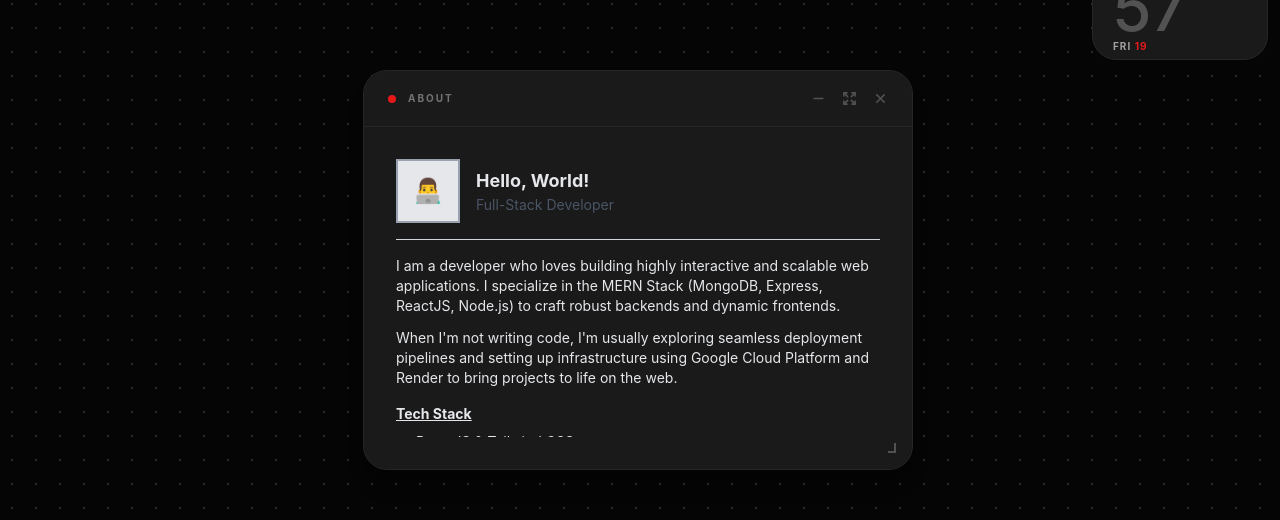
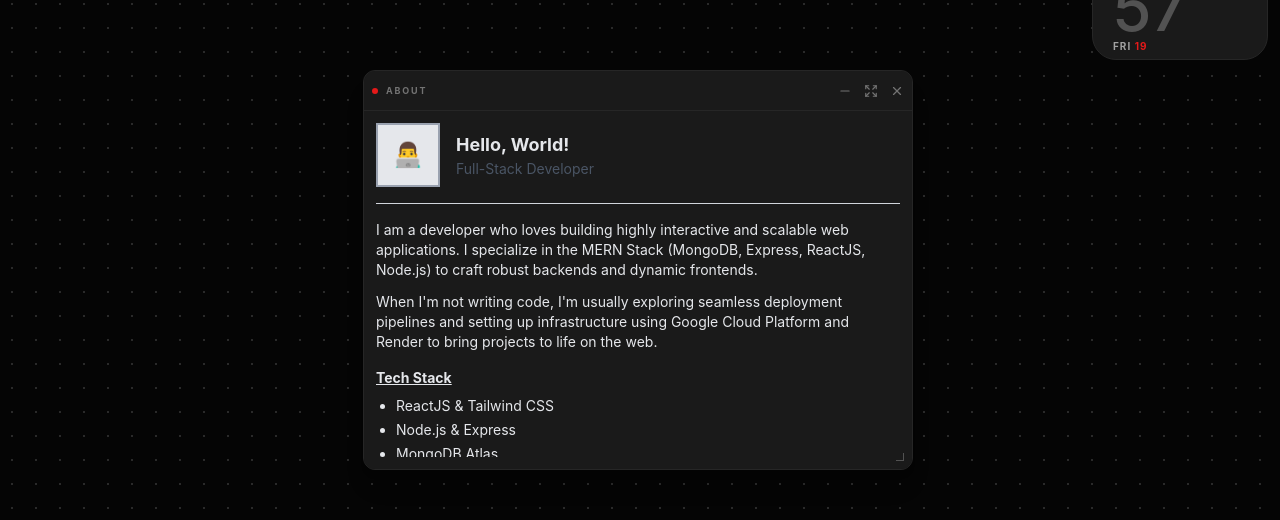
Before and after one commit to siddharthNirmale/desktop-resume, a React (Vite) app: page / in a window 1280 px wide. Shown: the part 128-648 px from the top of the page. Built offline with nearby package versions, Linux system fonts and the light colour scheme.

Commit message:
implement context menu functionality and enhance window component design

```diff
--- a/src/App.jsx
+++ b/src/App.jsx
@@ -6,7 +6,7 @@ import Background from './components/Background';
 // System Components
 import Window from './components/Window';
 import Dock from './components/Dock';
-import Preloader from './components/Preloader'; // 🚀 New Preloader
+import Preloader from './components/Preloader';
 import ContextMenu from './components/ContextMenu';
 
 // Desktop Widgets
@@ -22,6 +22,10 @@ import Terminal from './sections/Terminal';
 
 export default function App() {
   const [isLoading, setIsLoading] = useState(true);
+
+  // Desktop Right-Click Menu State
+  const [menu, setMenu] = useState({ show: false, x: 0, y: 0 });
+
   const { windows, bringToFront, toggleWindow } = useWindows([
     { id: 'about', title: 'About', isOpen: true },
     { id: 'projects', title: 'Projects', isOpen: false },
@@ -32,22 +36,46 @@ export default function App() {
 
   const desktopRef = useRef(null);
 
+  // Handle Right Click on the Desktop
+  const handleContextMenu = (e) => {
+    e.preventDefault(); // Prevents the default browser menu
+    setMenu({ show: true, x: e.clientX, y: e.clientY });
+  };
+
+  // Close menu when clicking anywhere else
+  const closeMenu = () => {
+    if (menu.show) setMenu({ show: false, x: 0, y: 0 });
+  };
+
   return (
     <div
       ref={desktopRef}
+      onContextMenu={handleContextMenu}
+      onClick={closeMenu}
       className="w-screen h-screen bg-[#050505] relative overflow-hidden font-sans text-gray-200 select-none"
     >
-      {/* 🚀 Preloader Entry */}
       <AnimatePresence>
         {isLoading && <Preloader onLoadingComplete={() => setIsLoading(false)} />}
       </AnimatePresence>
 
-      {/* Desktop Interface - Only renders after preloader finishes */}
       {!isLoading && (
         <>
           <Background />
-          <ClockWidget  />
+          <ClockWidget />
           <GithubWidget />
+
+          {/* 🚀 Global Context Menu Layer */}
+          <AnimatePresence>
+            {menu.show && (
+              <ContextMenu
+                x={menu.x}
+                y={menu.y}
+                onClose={closeMenu}
+                toggleWindow={toggleWindow}
+                bringToFront={bringToFront}
+              />
+            )}
+          </AnimatePresence>
 
           <AnimatePresence>
             {windows.map(win => win.isOpen && (
@@ -59,8 +87,7 @@ export default function App() {
                 onMinimize={() => toggleWindow(win.id, 'isMinimized', true)}
                 onFocus={() => bringToFront(win.id)}
               >
-                {/* Content Container with standard padding */}
-                <div className="p-6 h-full min-h-0">
+                <div className="p-1 h-full min-h-0 bg-[#1a1a1a]">
                   {win.id === 'about' && <AboutSection />}
                   {win.id === 'projects' && <ProjectsSection />}
                   {win.id === 'notepad' && <Notepad />}
--- a/src/components/ContextMenu.jsx
+++ b/src/components/ContextMenu.jsx
@@ -1,59 +1,60 @@
-import { useEffect, useRef } from 'react';
-import { motion, AnimatePresence } from 'framer-motion';
+import { motion } from 'framer-motion';
+import { Terminal, FileText, FolderCode, Settings } from 'lucide-react';
 
-export default function ContextMenu({ x, y, show, onClose, onOpenApp }) {
-  const menuRef = useRef(null);
+export default function ContextMenu({ x, y, onClose, toggleWindow, bringToFront }) {
 
-  // Close the menu if the user clicks anywhere else
-  useEffect(() => {
-    const handleClickOutside = (e) => {
-      if (menuRef.current && !menuRef.current.contains(e.target)) {
-        onClose();
-      }
+  // Helper to open an app from the menu
+  const openApp = (id) => {
+    toggleWindow(id, 'isOpen', true);
+    toggleWindow(id, 'isMinimized', false);
+    bringToFront(id);
+    onClose(); // Close the menu after clicking
   };
-    if (show) document.addEventListener('mousedown', handleClickOutside);
-    return () => document.removeEventListener('mousedown', handleClickOutside);
-  }, [show, onClose]);
+
+  // Menu items array for clean mapping
+  const menuItems = [
+    { id: 'terminal', label: 'Open Terminal', icon: Terminal },
+    { id: 'notepad', label: 'New Note', icon: FileText },
+    { id: 'projects', label: 'View Projects', icon: FolderCode },
+  ];
 
   return (
-    <AnimatePresence>
-      {show && (
     <motion.div
-          ref={menuRef}
       initial={{ opacity: 0, scale: 0.95 }}
       animate={{ opacity: 1, scale: 1 }}
       exit={{ opacity: 0, scale: 0.95 }}
       transition={{ duration: 0.1 }}
-          // Ensure it stays on top of absolutely everything
-          style={{ top: y, left: x, zIndex: 9999999 }}
-          className="absolute w-56 bg-[#1a1a1a]/90 backdrop-blur-xl border border-neutral-800 rounded-xl shadow-[0_10px_30px_rgba(0,0,0,0.8)] p-1 text-sm text-gray-200"
+      style={{ top: y, left: x }}
+      // Prevent the browser menu from showing up if you right-click ON this menu
+      onContextMenu={(e) => e.preventDefault()}
+      className="fixed z-[999999] w-48 bg-[#1a1a1a] border border-neutral-800 rounded-xl shadow-2xl py-1.5 overflow-hidden"
     >
-          <div className="flex flex-col">
+      {/* Small Header */}
+      <div className="px-3 py-1.5 mb-1 border-b border-neutral-800/50">
+        <span className="text-[8px] font-bold text-neutral-600 uppercase tracking-widest">
+          Desktop Actions
+        </span>
+      </div>
+
+      {/* Map through the apps */}
+      {menuItems.map((item) => (
         <button
-              onClick={() => { onOpenApp('terminal'); onClose(); }}
-              className="w-full text-left px-3 py-1.5 rounded-md hover:bg-blue-600 hover:text-white transition-colors"
+          key={item.id}
+          onClick={(e) => {
+            e.stopPropagation(); // Prevent the desktop onClick from firing immediately
+            openApp(item.id);
+          }}
+          className="w-full flex items-center gap-3 px-3 py-2 text-[10px] font-bold text-neutral-400 hover:text-[#E51919] hover:bg-[#0F0F0F] transition-colors uppercase tracking-[0.1em] group"
         >
-              Open Terminal Here
+          <item.icon size={14} strokeWidth={2} className="text-neutral-500 group-hover:text-[#E51919] transition-colors" />
+          {item.label}
         </button>
-            <button
-              onClick={() => { onOpenApp('notepad'); onClose(); }}
-              className="w-full text-left px-3 py-1.5 rounded-md hover:bg-blue-600 hover:text-white transition-colors"
-            >
-              New Note
-            </button>
+      ))}
 
-            <div className="h-[1px] bg-neutral-800 my-1 mx-2" /> {/* Divider */}
 
-            <button
-              onClick={() => { alert("This could trigger a theme change in the future!"); onClose(); }}
-              className="w-full text-left px-3 py-1.5 rounded-md hover:bg-blue-600 hover:text-white transition-colors flex justify-between items-center text-neutral-400 hover:text-white"
-            >
-              <span>Change Wallpaper...</span>
-              <span className="text-[10px]">⌘W</span>
-            </button>
-          </div>
+
+      {/* Decorative disabled setting */}
+
     </motion.div>
-      )}
-    </AnimatePresence>
   );
 }
--- a/src/components/Window.jsx
+++ b/src/components/Window.jsx
@@ -44,53 +44,47 @@ export default function Window({ id, title, isMinimized, zIndex, onClose, onMini
       dragConstraints={constraintsRef}
       onMouseDown={onFocus}
       style={{ zIndex, x, y, width, height }}
-      // Match the widgets: Flat opaque background, rounded-3xl, stark border
-      className={`absolute bg-[#1a1a1a] border border-neutral-800 rounded-3xl shadow-xl flex flex-col overflow-hidden ${isMinimized ? 'hidden' : ''}`}
+      // Enforcing the exact #1a1a1a background theme
+      className={`absolute bg-[#1a1a1a] border border-neutral-800 rounded-xl shadow-xl flex flex-col overflow-hidden ${isMinimized ? 'hidden' : ''}`}
       initial={{ top: spawnPos.top, left: spawnPos.left, opacity: 0, scale: 0.95 }}
       animate={{ opacity: 1, scale: 1 }}
       exit={{ opacity: 0, scale: 0.95 }}
       transition={{ type: "spring", stiffness: 300, damping: 30 }}
     >
-      {/* Redesigned Header */}
-      <div className="window-header h-14 px-6 flex items-center justify-between border-b border-neutral-800 bg-[#1a1a1a] select-none cursor-grab active:cursor-grabbing">
+      {/* Removed side padding (px-2 just keeps it from clipping the border) */}
+      <div className="window-header h-10 px-2 flex items-center justify-between border-b border-neutral-800 bg-[#1a1a1a] select-none cursor-grab active:cursor-grabbing">
 
-        {/* Title & Active Indicator */}
-        <div className="flex items-center gap-3">
-          {/* Signature Red Dot */}
-          <div className="w-2 h-2 rounded-full bg-[#E51919]" />
-          <span className="text-[10px] font-bold text-neutral-500 uppercase tracking-[0.2em]">
+        <div className="flex items-center gap-2">
+          <div className="w-1.5 h-1.5 rounded-full bg-[#E51919]" />
+          <span className="text-[9px] font-bold text-neutral-500 uppercase tracking-[0.2em]">
             {title}
           </span>
         </div>
 
-        {/* Window Controls - Thicker stroke for a mechanical, stark hardware feel */}
-        <div className="flex items-center gap-4 text-neutral-600">
+        <div className="flex items-center gap-3 text-neutral-500">
           <button onClick={onMinimize} className="hover:text-white transition-colors">
-            <Minus size={15} strokeWidth={2.5} />
+            <Minus size={14} strokeWidth={2} />
           </button>
           <button onClick={toggleFocus} className="hover:text-white transition-colors">
-            {isFocused ? <Shrink size={15} strokeWidth={2.5} /> : <Expand size={15} strokeWidth={2.5} />}
+            {isFocused ? <Shrink size={14} strokeWidth={2} /> : <Expand size={14} strokeWidth={2} />}
           </button>
-          {/* Close button gets the signature red hover state */}
           <button onClick={onClose} className="hover:text-[#E51919] transition-colors">
-            <X size={15} strokeWidth={2.5} />
+            <X size={14} strokeWidth={2} />
           </button>
         </div>
       </div>
 
-      {/* Content Area */}
+      {/* Content Area with strict background match */}
       <div className="flex-1 overflow-auto custom-scrollbar bg-[#1a1a1a]">
         {children}
       </div>
 
-      {/* Redesigned Resize Handle */}
       {!isFocused && (
         <motion.div
           onPan={handleResize}
-          className="absolute bottom-1 right-1 w-8 h-8 cursor-se-resize flex items-end justify-end p-3 z-50 text-neutral-600 hover:text-[#E51919] transition-colors"
+          className="absolute bottom-0 right-0 w-6 h-6 cursor-se-resize flex items-end justify-end p-2 z-50 text-neutral-600 hover:text-[#E51919] transition-colors"
         >
-          {/* Thicker, sharper corner indicator */}
-          <div className="w-2.5 h-2.5 border-r-2 border-b-2 border-current"></div>
+          <div className="w-2 h-2 border-r-[1.5px] border-b-[1.5px] border-current"></div>
         </motion.div>
       )}
     </motion.div>
```
Lines whose indentation alone changed are shown as unchanged.
